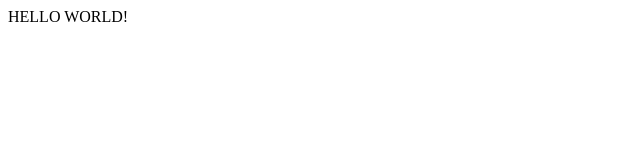
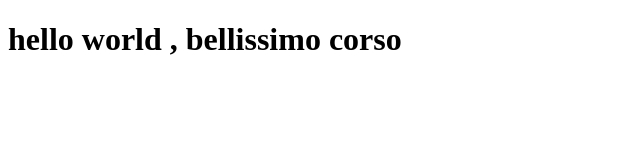
Before and after one commit to tonicols/exercises-test, a plain HTML site: page site/index.html in a window 1280 px wide. Shown: the whole page, without its empty margins (0-640 px from the left). Drawn offline with Linux system fonts and the light colour scheme.

Commit message:
Small addition to our page content.

```diff
--- a/site/index.html
+++ b/site/index.html
@@ -6,6 +6,6 @@
     <title>Document</title>
 </head>
 <body>
-    HELLO WORLD!
+   <h1>hello world , bellissimo corso</h1>
 </body>
 </html>
```
